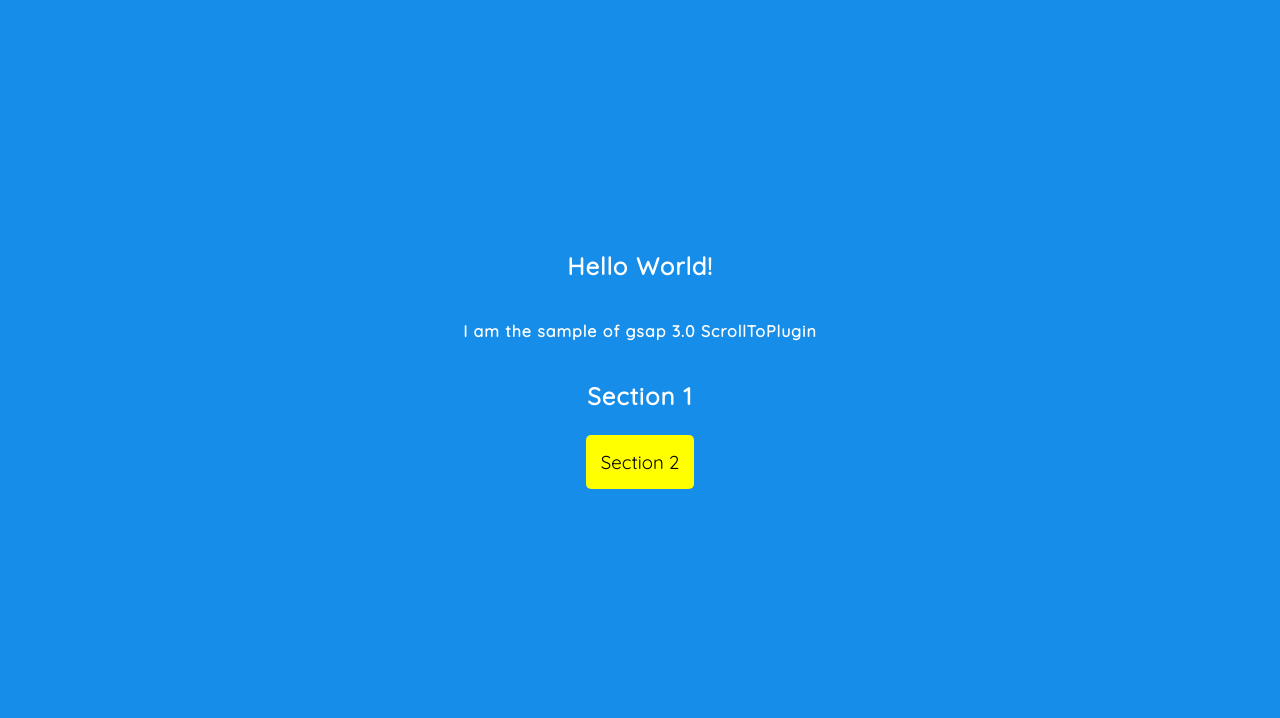
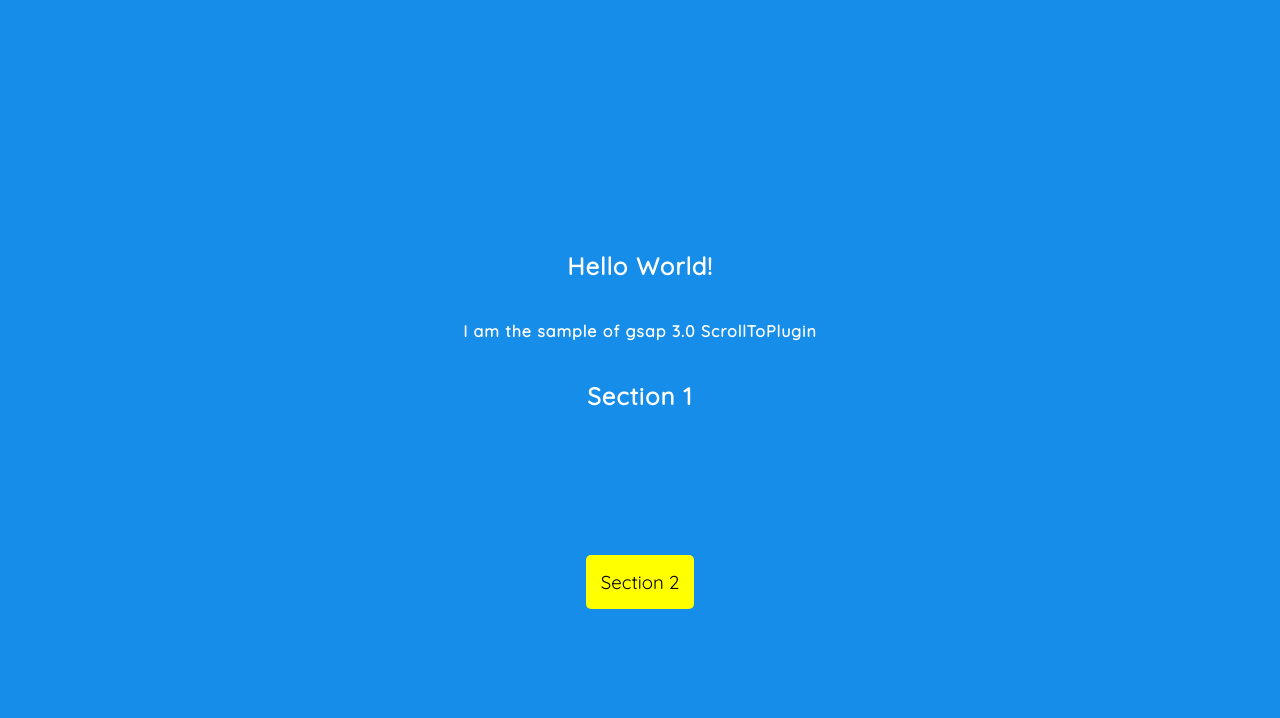
Before and after one commit to dhruvilmodi/gsapScrollToPlugin, a plain HTML site: page index.html in a window 1280 px wide. Shown: the part 82-800 px from the top of the page. Drawn offline with nearby package versions, Linux system fonts and the light colour scheme.

Commit message:
minor changes

```diff
--- a/style.css
+++ b/style.css
@@ -27,6 +27,8 @@ button{
     background-color: yellow;
     border: 0;
     cursor: pointer;
+    position: relative;
+    top: 15vh;
 }
 
 /* ------------- Section 1 ------------- */
```
